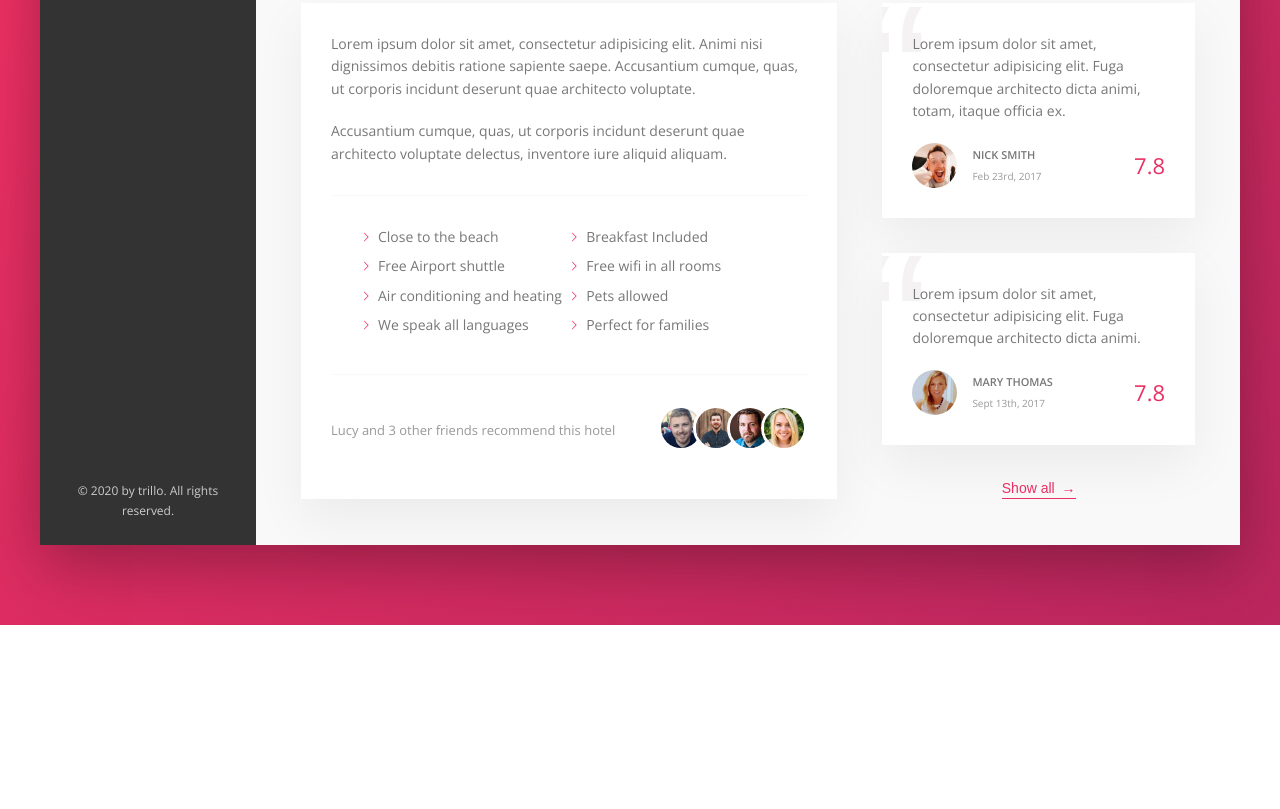
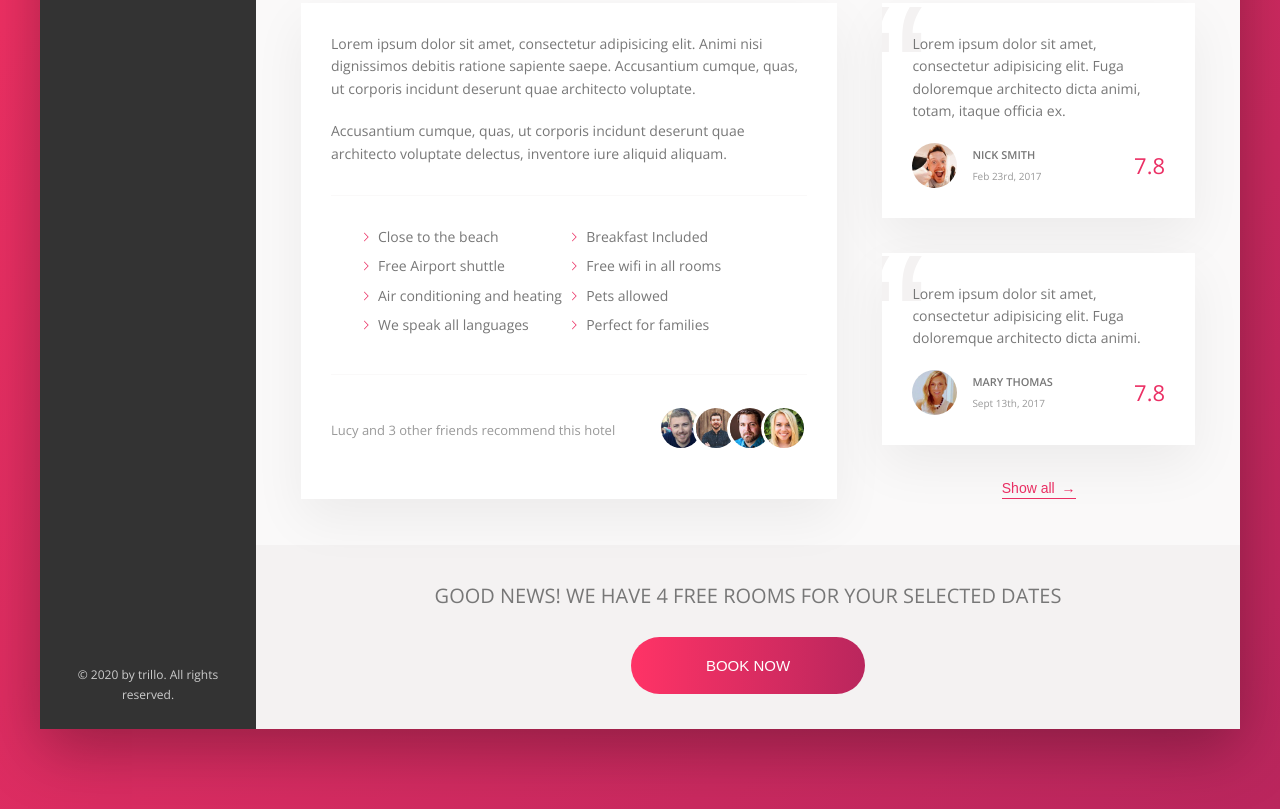
Before and after one commit to nikhilx/css-flexbox, a website: page index.html in a window 1280 px wide. Shown: the part 644-1453 px from the top of the page. Before the commit the page ends 1269 px from the top, so only its background shows below. Drawn offline with nearby package versions, Linux system fonts and the light colour scheme.

Commit message:
project finished

```diff
--- a/index.html
+++ b/index.html
@@ -203,9 +203,20 @@
 
                         <button class="btn-inline">Show all <span>&rarr;</span></button>
                     </figure>
+
+                </div>
+                <div class="cta">
+                    <h2 class="cta__book-now">
+                        Good news! We have 4 free rooms for your selected dates
+                    </h2>
+                    <button class="btn">
+                        <span class="btn__visible">Book now</span>
+                        <span class="btn__invisible">Only 4 rooms left</span>
+                    </button>
                 </div>
 
             </main>
+
         </div>
     </div>
 </body>
--- a/sass/_components.scss
+++ b/sass/_components.scss
@@ -457,3 +457,65 @@ REVIEWS
         z-index: 1;
     }
 }
+
+/****************************************************
+CTA
+******************************************************/
+.cta {
+    padding: 3.5rem 0;
+    text-align: center;
+
+    &__book-now {
+        font-size: 2rem;
+        font-weight: 300;
+        text-transform: uppercase;
+        margin-bottom: 2.5rem;
+    }
+}
+
+.btn {
+    font-size: 1.5rem;
+    font-weight: 300;
+    text-transform: uppercase;
+    border-radius: 100px;
+    border: none;
+    background-image: linear-gradient(to right, var(--color-primary-light), var(--color-primary-dark));
+    color: #fff;
+    position: relative;
+    overflow: hidden;
+    cursor: pointer;
+
+    & > * {
+        display: inline-block;
+        height: 100%;
+        width: 100%;
+        transition: all 0.2s;
+    }
+
+    &__visible {
+        padding: 2rem 7.5rem;
+    }
+
+    &__invisible {
+        position: absolute;
+        padding: 2rem 0;
+        left: 0;
+        top: -100%;
+    }
+
+    &:hover {
+        background-image: linear-gradient(to left, var(--color-primary-light), var(--color-primary-dark));
+    }
+
+    &:hover &__visible {
+        transform: translateY(100%);
+    }
+    &:hover &__invisible {
+        top: 0;
+    }
+
+    &:focus {
+        outline: none;
+        animation: pulsate 1s infinite;
+    }
+}
```
Also changed, not shown: css/style.css.
